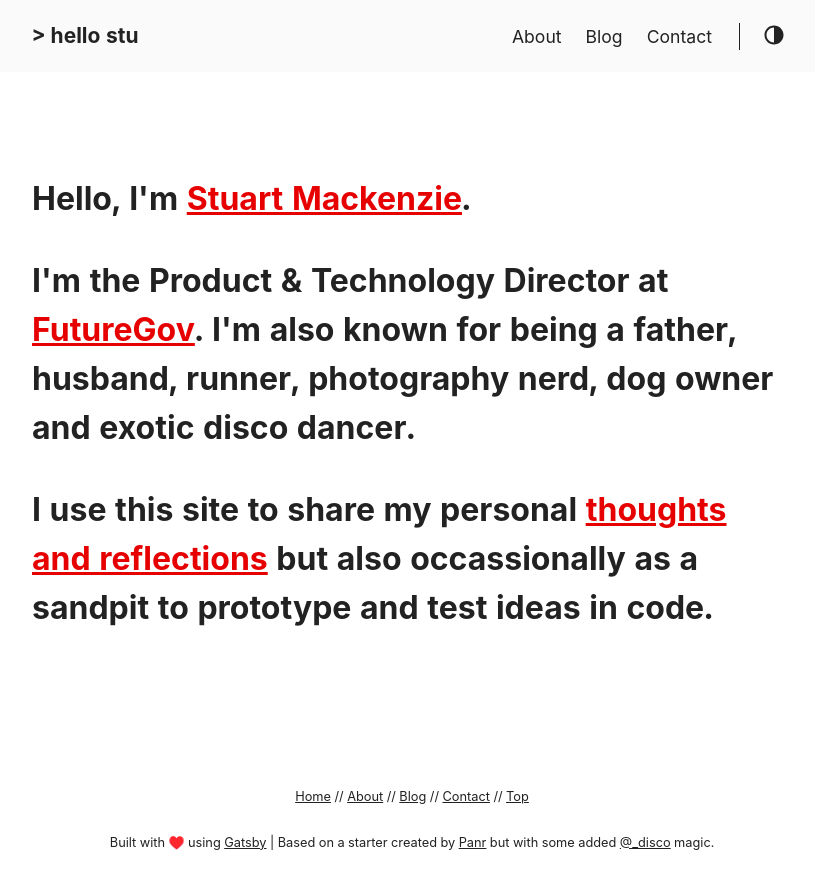
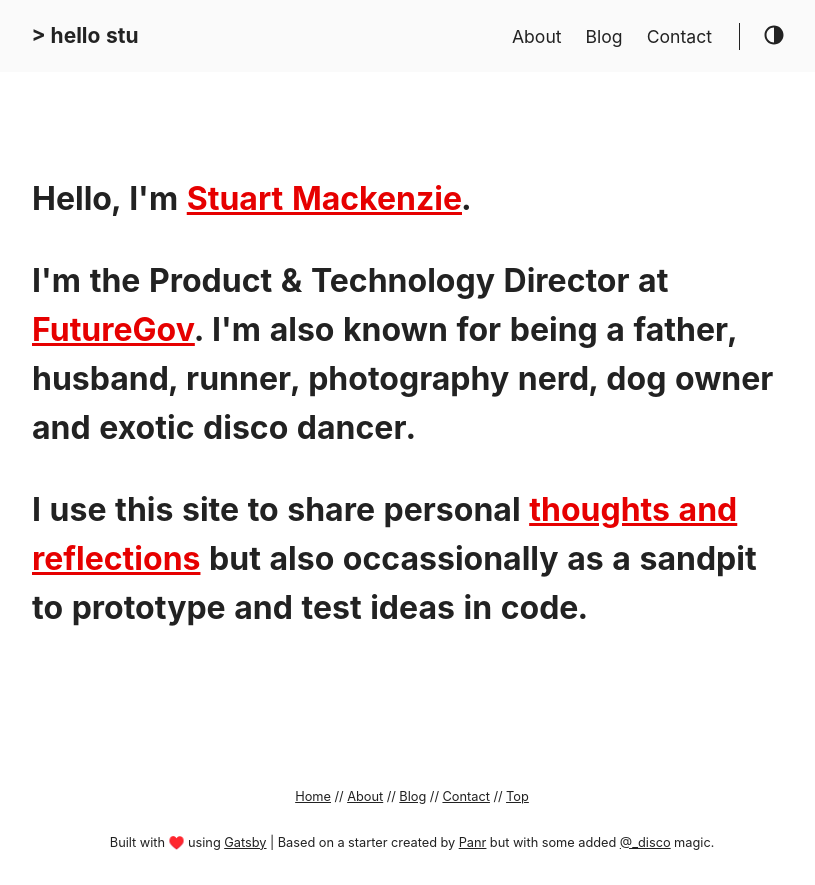
Before and after one commit to d1sc0/hello-stu, a Gatsby site: page / in a window 1280 px wide. Shown: the whole page, without its empty margins (228-1043 px from the left). Built offline with nearby package versions, Linux system fonts and the light colour scheme; Gatsby itself is replaced by a stand-in of ours.

Commit message:
updating content

```diff
--- a/src/pages/index.js
+++ b/src/pages/index.js
@@ -22,7 +22,7 @@ const IndexPage = () => (
           and exotic disco dancer.
         </p>
         <p className={style.introText}>
-          I use this site to share my personal{' '}
+          I use this site to share personal{' '}
           <Link to="/blog">thoughts and reflections</Link> but also
           occassionally as a sandpit to prototype and test ideas in code.
         </p>
```
